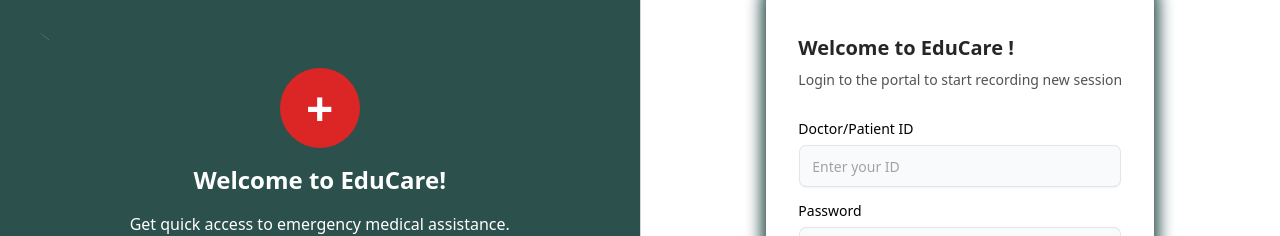
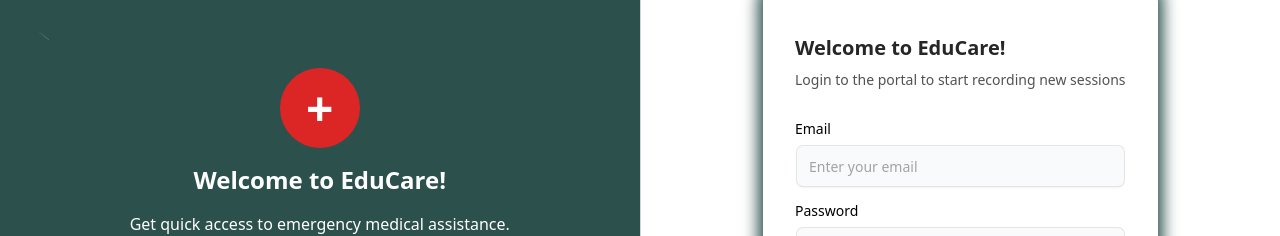
Before and after one commit to kcnakamu/EduCare, a Next.js app in the folder frontend/: page / in a window 1280 px wide. Shown: the part 212-448 px from the top of the page. Built offline with nearby package versions, Linux system fonts and the light colour scheme.

Commit message:
login functionallity working

```diff
--- a/frontend/pages/login.tsx
+++ b/frontend/pages/login.tsx
@@ -3,48 +3,35 @@ import React, { useState } from "react";
 import { Label } from "@/components/ui/label";
 import { Input } from "@/components/ui/input";
 import { cn } from "@/lib/utils";
-import { db } from "@/lib/firebaseConfig"; // Firestore db
-import { query, where, getDocs, collection } from "firebase/firestore";
+import { getAuth, signInWithEmailAndPassword } from "firebase/auth"; // Firebase authentication
+import { auth } from "@/lib/firebaseConfig";
 
 export function SigninForm() {
   const [id, setId] = useState("");
   const [password, setPassword] = useState("");
   const [error, setError] = useState("");
-  const [role, setRole] = useState("");
 
   const handleSubmit = async (e: React.FormEvent<HTMLFormElement>) => {
     e.preventDefault();
     setError("");
 
     try {
-      const usersRef = collection(db, "users");
-      const q = query(usersRef, where("id", "==", id));
-      const querySnapshot = await getDocs(q);
+      const userCredential = await signInWithEmailAndPassword(auth, id, password);
+      const user = userCredential.user;
+      console.log(`Signed in as ${user.email}`);
 
-      if (!querySnapshot.empty) {
-        const userDoc = querySnapshot.docs[0];
-        const userData = userDoc.data();
-
-        if (userData.password === password) {
-          setRole(userData.role);
-          console.log(`Signed in as ${userData.role}`);
-
-          if (userData.role === "doctor") {
-            console.log("Redirecting to doctor dashboard");
-            // Implement redirection to doctor dashboard
-          } else if (userData.role === "patient") {
-            console.log("Redirecting to patient dashboard");
-            // Implement redirection to patient dashboard
-          }
-        } else {
-          setError("Incorrect password.");
-        }
+      // You can check user roles based on custom claims, Firestore, or elsewhere
+      if (user.email === "doctor@gmail.com") {
+        console.log("Redirecting to doctor dashboard");
+        // Implement redirection to doctor dashboard
+        window.location.href = "/dictation";
       } else {
-        setError("No user found with this ID.");
+        console.log("Redirecting to patient dashboard");
+        //window.location.href = "/patient";
       }
     } catch (err) {
       console.error(err);
-      setError("Failed to log in.");
+      setError("Failed to log in. Please check your credentials.");
     }
   };
 
@@ -52,19 +39,19 @@ export function SigninForm() {
     <div className="flex">
       <div className="items-center justify-center max-w-md w-full mx-auto rounded-lg md:rounded-2xl p-4 pt-8 md:pt-12 md:p-8 shadow-[0_0_15px_5px_#2C514C] bg-white dark:bg-black">
         <h2 className="font-bold text-xl text-neutral-800 dark:text-neutral-200">
-          Welcome to EduCare !
+          Welcome to EduCare!
         </h2>
         <p className="text-neutral-600 text-sm max-w-sm mt-2 dark:text-neutral-300">
-          Login to the portal to start recording new session
+          Login to the portal to start recording new sessions
         </p>
 
         <form className="my-8" onSubmit={handleSubmit}>
           <LabelInputContainer className="mb-4">
-            <Label htmlFor="id">Doctor/Patient ID</Label>
+            <Label htmlFor="id">Email</Label>
             <Input
               id="id"
-              placeholder="Enter your ID"
-              type="text"
+              placeholder="Enter your email"
+              type="email"
               value={id}
               onChange={(e) => setId(e.target.value)}
             />
```
